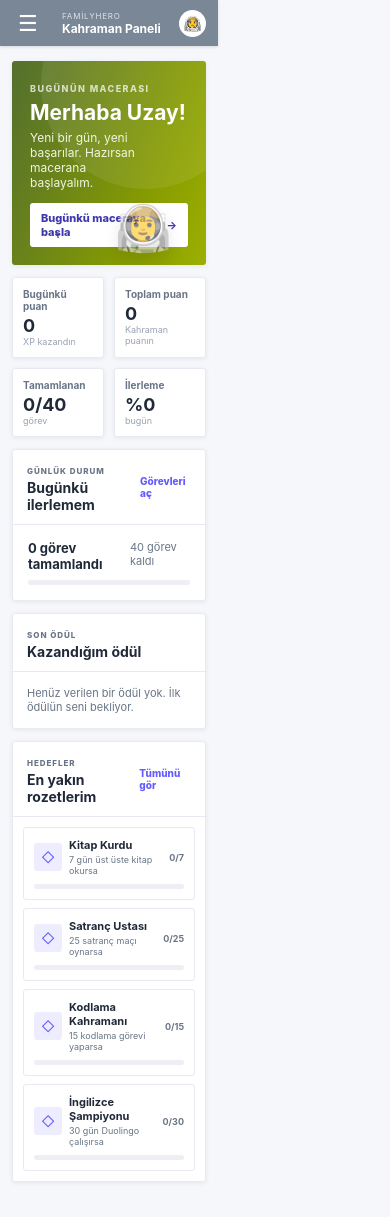
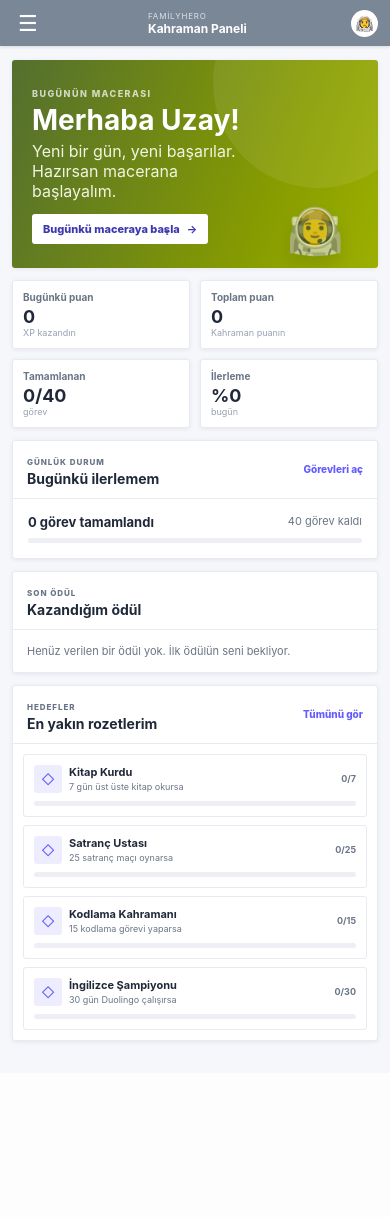
Before and after one commit to ozgurdislik-del/FamilyHero, a Flask app: page /dashboard in a window 390 px wide. After the commit the page ends 1043 px from the top, so only its background shows below. Run offline with Flask 3, Linux system fonts and the light colour scheme; the visitor is signed in with stand-in values (Sample User, id 1); data comes from the database, SQL or seed files in the repository; data that the repository does not hold is empty.

Commit message:
Mobil CSS düzeltmesi

```diff
--- a/static/style.css
+++ b/static/style.css
@@ -210,3 +210,150 @@ button,input,select,textarea{font-size:12px}
 .fh-reward-tile{border-left:3px solid #7b55dc}.fh-reward-tile .tile-icon{background:#f3efff;color:#7b55dc}.fh-goal-tile{border-left:3px solid #e54c68}.fh-goal-tile .tile-icon{background:#fff0f3;color:#e54c68}
 @media(max-width:980px){.fh-config-overview{grid-template-columns:repeat(3,1fr)}.fh-category-layout{grid-template-columns:220px minmax(0,1fr)}.fh-section-actions{flex-wrap:wrap;justify-content:flex-end}}
 @media(max-width:760px){.fh-config-overview{grid-template-columns:1fr}.fh-category-layout{grid-template-columns:1fr}.fh-category-index{display:none}.fh-section-head{align-items:flex-start;gap:12px}.fh-section-actions{width:100%;justify-content:flex-start}.fh-ghost-btn{display:none}}
+/* =========================
+   FAMILYHERO MOBILE FIX
+   ========================= */
+
+* {
+    box-sizing: border-box;
+}
+
+html,
+body {
+    width: 100%;
+    max-width: 100%;
+    overflow-x: hidden;
+}
+
+.child-shell {
+    width: 100%;
+    min-width: 0;
+}
+
+.child-workspace {
+    min-width: 0;
+    width: 100%;
+}
+
+.child-content {
+    min-width: 0;
+    width: 100%;
+    max-width: 100%;
+}
+
+.child-content > * {
+    max-width: 100%;
+    min-width: 0;
+}
+
+img,
+svg {
+    max-width: 100%;
+    height: auto;
+}
+
+@media (max-width: 900px) {
+    .child-shell {
+        display: block;
+    }
+
+    .child-sidebar {
+        position: fixed;
+        top: 0;
+        left: -260px;
+        width: 250px;
+        height: 100vh;
+        z-index: 1000;
+        transition: left 0.25s ease;
+        overflow-y: auto;
+    }
+
+    .child-sidebar.open {
+        left: 0;
+    }
+
+    .child-workspace {
+        margin-left: 0 !important;
+        width: 100% !important;
+    }
+
+    .child-topbar {
+        width: 100%;
+        min-width: 0;
+        padding: 10px 14px;
+    }
+
+    .child-content {
+        width: 100%;
+        max-width: none;
+        margin: 0;
+        padding: 16px;
+    }
+
+    .child-menu-toggle {
+        display: inline-flex;
+    }
+
+    .topbar-user b {
+        display: none;
+    }
+
+    .hero-dashboard-banner,
+    .surface-card,
+    .dashboard-card,
+    .progress-card,
+    .reward-card {
+        width: 100%;
+        max-width: 100%;
+        min-width: 0;
+    }
+
+    .dashboard-columns {
+        display: grid;
+        grid-template-columns: 1fr;
+        width: 100%;
+    }
+
+    .child-metric-grid {
+        display: grid;
+        grid-template-columns: repeat(2, minmax(0, 1fr));
+        width: 100%;
+        gap: 12px;
+    }
+}
+
+@media (max-width: 480px) {
+    .child-content {
+        padding: 14px 12px 32px;
+    }
+
+    .child-topbar {
+        padding: 9px 12px;
+    }
+
+    .hero-dashboard-banner {
+        width: 100%;
+        min-height: 0;
+        padding: 24px 20px;
+    }
+
+    .hero-dashboard-banner h1 {
+        font-size: 28px;
+        line-height: 1.1;
+    }
+
+    .hero-dashboard-banner p {
+        max-width: 70%;
+        font-size: 16px;
+    }
+
+    .child-metric-grid {
+        grid-template-columns: repeat(2, minmax(0, 1fr));
+        gap: 10px;
+    }
+
+    .child-metric-grid > * {
+        min-width: 0;
+        width: 100%;
+    }
+}
--- a/templates/child_base.html
+++ b/templates/child_base.html
@@ -1,4 +1,4 @@
-<!doctype html><html lang="tr"><head><meta charset="utf-8"><meta name="viewport" content="width=device-width,initial-scale=1"><title>{% block title %}FamilyHero{% endblock %}</title><link rel="stylesheet" href="{{ url_for('static',filename='style.css') }}?v=300"></head>
+<!doctype html><html lang="tr"><head><meta charset="utf-8"><meta name="viewport" content="width=device-width,initial-scale=1"><title>{% block title %}FamilyHero{% endblock %}</title><link rel="stylesheet" href="{{ url_for('static',filename='style.css') }}?v=301"></head>
 <body class="child-shell-body"><div class="child-shell">
 <aside class="child-sidebar" id="childSidebar">
   <a class="child-brand" href="{{ url_for('dashboard') }}"><span class="child-brand-mark">F</span><span><strong>FamilyHero</strong><small>Kahraman alanı</small></span></a>
```
